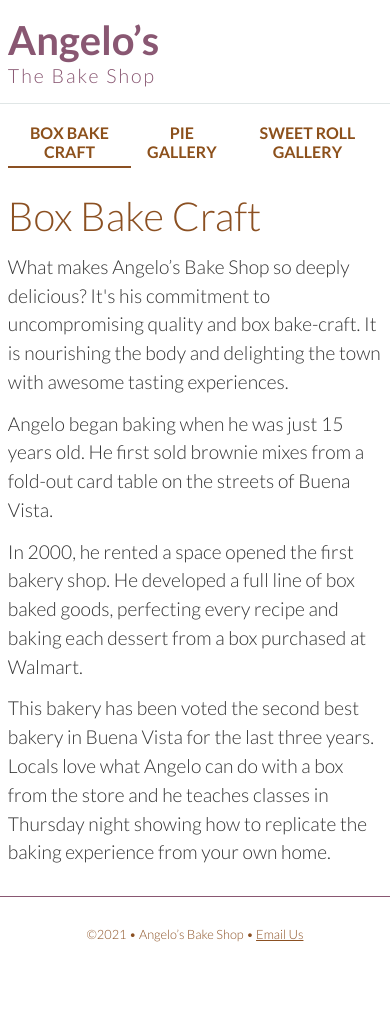
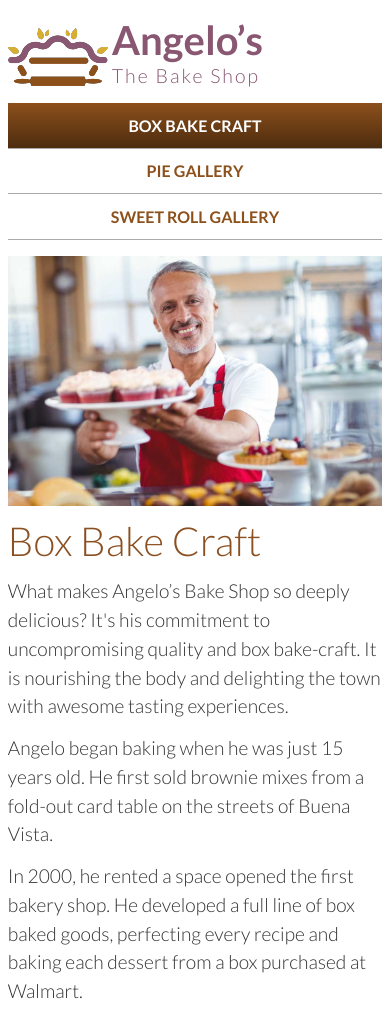
Before and after one commit to tayleebagle/dwdd1600, a plain HTML site: page 07follow-along/index.html in a window 390 px wide. Shown: the top 1009 px of the page. Before the commit the page ends 971 px from the top, so only its background shows below. Drawn offline with Linux system fonts and the light colour scheme.

Commit message:
Add files via upload

```diff
--- a/07follow-along/index.html
+++ b/07follow-along/index.html
@@ -9,14 +9,19 @@
 
     <link rel="stylesheet" href="styles.css">
 
+    <link rel="icon" type="image/x-icon" href="favicon.ico">
+
     <meta charset="UTF-8">
     <title>Angelo’s Bake Shop</title>
 </head>
 <body>
     <!-- start the page header -->
     <header>
-        <h1>Angelo’s</h1>
-        <p>The Bake Shop</p>
+        <img src="images/logo.png" alt="site logo" width="100" height="59">
+        <div>
+            <h1>Angelo’s</h1>
+            <p>The Bake Shop</p>
+        </div>
     </header>
 
     <!-- start the page navigation -->
@@ -30,6 +35,11 @@
 
     <!-- start the page main -->
     <main>
+        <figure class="angelohero">
+        <img src="images/hero.jpg" alt="Angelo at the counter" width="1024" height="683">
+        </figure>
+
+
         <h1>Box Bake Craft</h1>
        <p>What makes Angelo’s Bake Shop  so deeply delicious? It's his commitment to uncompromising quality and box bake-craft. It is nourishing the body and delighting the town with awesome tasting experiences. </p>
 
--- a/07follow-along/styles.css
+++ b/07follow-along/styles.css
@@ -1,3 +1,6 @@
+/*prevent problems with differenent browsers*/
+* {box-sizing: border-box;}
+
 body {
     font-family: 'Lato', sans-serif;
     font-weight: 300;
@@ -7,6 +10,11 @@ body {
 /* header stuff here */
 header {
     padding: 1rem 2vw;
+    display: flex;
+    align-items: flex-end;
+}
+header div {
+     padding-left: 1vw;
 }
 header h1 {
     margin: 0;
@@ -22,6 +30,34 @@ header p {
 }
 
 /* navigation stuff here */
+/*small screen*/
+@media only screen and (max-width: 800px) {
+    nav ul {
+        margin: 0;
+        padding: 0 2vw;
+        list-style-type: none;
+    }
+    nav a {
+        display: block;
+        padding: .8rem;
+        text-decoration: none;
+        font-weight: 700;
+        text-transform: uppercase;
+        text-align: center;
+        border-bottom: solid 1px #aaa;
+        color: #8C501B;
+    }
+    nav .active a {
+        background-color: #8C501B;
+        background-image: linear-gradient(to bottom, #8C501B, #4d2c0f);
+        color: #fff;
+    }
+
+
+}/* end of the small media query*/
+
+/*wide screen*/
+@media only screen and (min-width: 801px) {
     nav {
         border-top: solid 1px #E0E6E6;
 
@@ -50,6 +86,7 @@ nav .active a {
     nav a:hover {
         color: #000;
     }
+}/* end of the wide media query*/
 
 
 /* main stuff here */
@@ -77,6 +114,14 @@ main a {
     color: #9c3335;
 }
 
+.angelohero {
+    width: 100%;
+    margin: 0;
+}
+.angelohero img {
+    width: 100%;
+    height: auto;
+}
 .angeloGallery {
     display: flex;
     flex-wrap: wrap;
@@ -95,6 +140,10 @@ main a {
 .angeloGallery img {
     width: 98%;
     height: auto;
+
+}
+.angeloGallery img:hover {
+    box-shadow: 0px 0px 10px rgba(0,0,0,0.2);
 }
 
 
@@ -112,3 +161,8 @@ footer {
 footer a {
     color: #8b5022;
 }
+
+header, nav, main, footer {
+    max-width: 64rem;
+    margin: 0 auto;
+}
```
Also changed, not shown: 07follow-along/pies.html (+7 -2 lines), 07follow-along/rolls.html (+7 -2 lines), 07follow-along/favicon.ico (added), 07follow-along/images/hero.jpg (added), 07follow-along/images/logo.png (added). Lines whose indentation alone changed are shown as unchanged.
